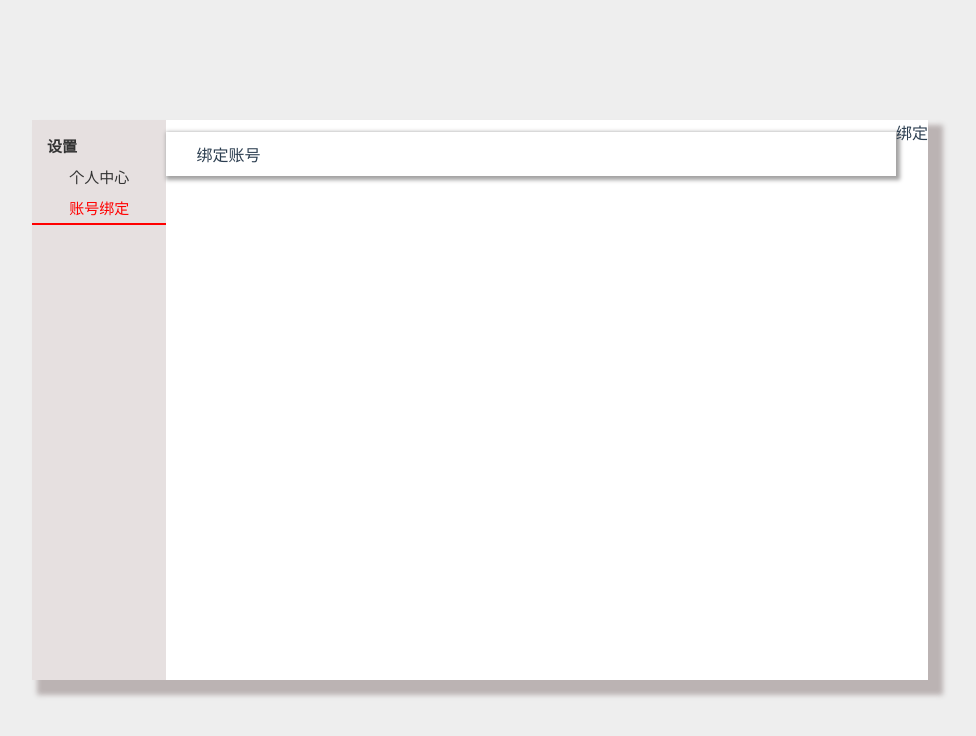
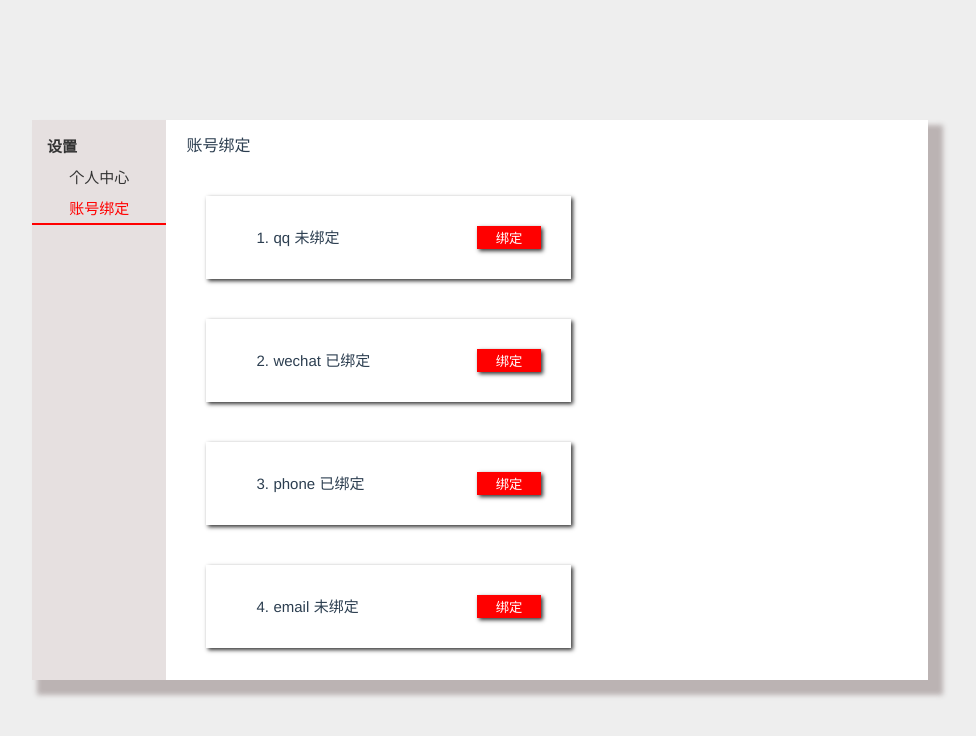
Before and after one commit to c861230728/mkx, a Vue app: page /#/personcenter/personaccount in a window 1280 px wide. Shown: the top 736 px of the page, without its empty margins (160-1136 px from the left). Built offline with nearby package versions, Linux system fonts and the light colour scheme.

Commit message:
userbind

```diff
--- a/src/components/person/PersonAccount.vue
+++ b/src/components/person/PersonAccount.vue
@@ -1,32 +1,60 @@
 <template>
-    <div class="bind-account">
-        <div class="account">
-            绑定账号
-        </div>
-        <div class="bind-list">
-            绑定
-        </div>
+    <div class="bind-container">
+        账号绑定
+        <div class="bind-account" v-for="(item, index) in bindlist" :key="index">
+           <div class="bind-account-left" >
+               <span>{{ index+1 }}.</span> <span>{{ item.type }}</span> <span>{{ item.value }} </span>
+           </div>
+           <button class="bind-account-right" >
+                绑定
+           </button>
+       </div>
     </div>
 </template>
 <script>
 export default {
-
+    data() {
+        return {
+           bindlist:[
+               {id:1,type:'qq',value:'未绑定'},
+               {id:2,type:'wechat',value:'已绑定'},
+               {id:3,type:'phone',value:'已绑定'},
+               {id:4,type:'email',value:'未绑定'}
+           ]
+        }
+    },
 }
 </script>
 <style lang="css" scope>
+    .bind-container{
+        text-align: left;
+        text-indent: 20px;
+        margin-top: 12px;
+    }
     .bind-account{
         display: flex;
+        margin:5vh;
+        box-shadow: 2px 2px 4px #333;
+        width: 40%;
+        padding: 30px;
+
     }
-    .account{
-        flex: 6;
-        box-shadow: 2px 2px 4px 2px rgb(163, 162, 162);
-        text-align: left;
-        text-indent: 20px;
-        padding: 10px;
-        margin-top:12px;
+    .bind-account-left{
+        flex: 8;
     }
-    .bind-user{
-        flex:4;
+    .bind-account-left span{
+        width: 3;
+        align-items:center;
+        font-size:15px;
+        margin: 12px 0px;
+    }
+    .bind-account-right{
+        flex: 2;
+        padding: 2px;
+        box-shadow: 2px 2px 4px #333;
+        background-color: red;
+        color: #fff;
+        border: none;
 
     }
 </style>
--- a/src/components/person/PersonCenter.vue
+++ b/src/components/person/PersonCenter.vue
@@ -24,6 +24,7 @@ export default {
         width: 100vw;
         height: 100vh;
         background-color: #eee;
+        overflow: hidden;
     }
     .main{
         position: absolute;
@@ -43,7 +44,12 @@ export default {
    .right{
        flex: 8.5;
        height: 70vh;
+       overflow-y: scroll;
+       overflow-x: hidden;
    }
+    .right::-webkit-scrollbar{
+        display: none;
+    }
     .left-heade{
         display: block;
         padding: 5px;
```
